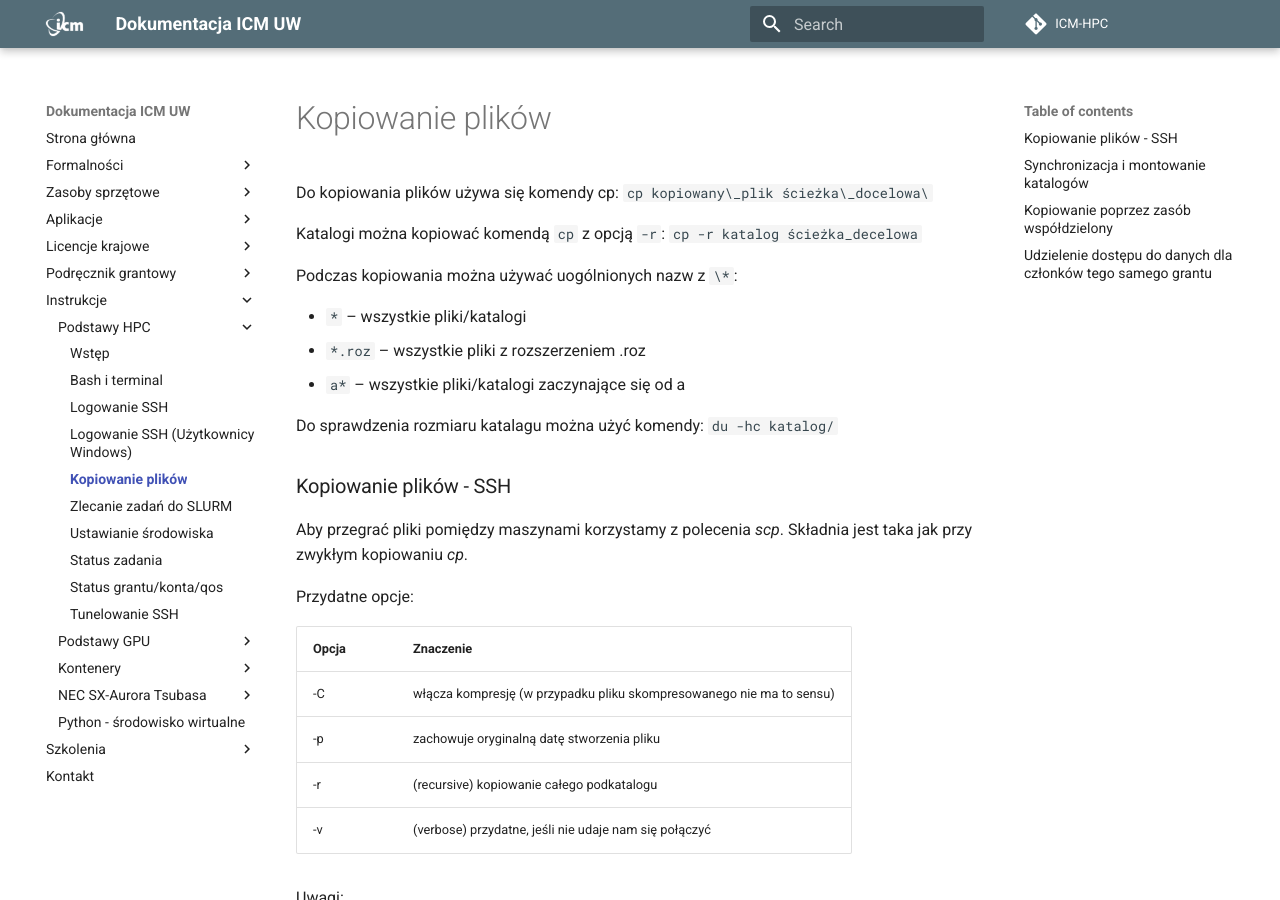
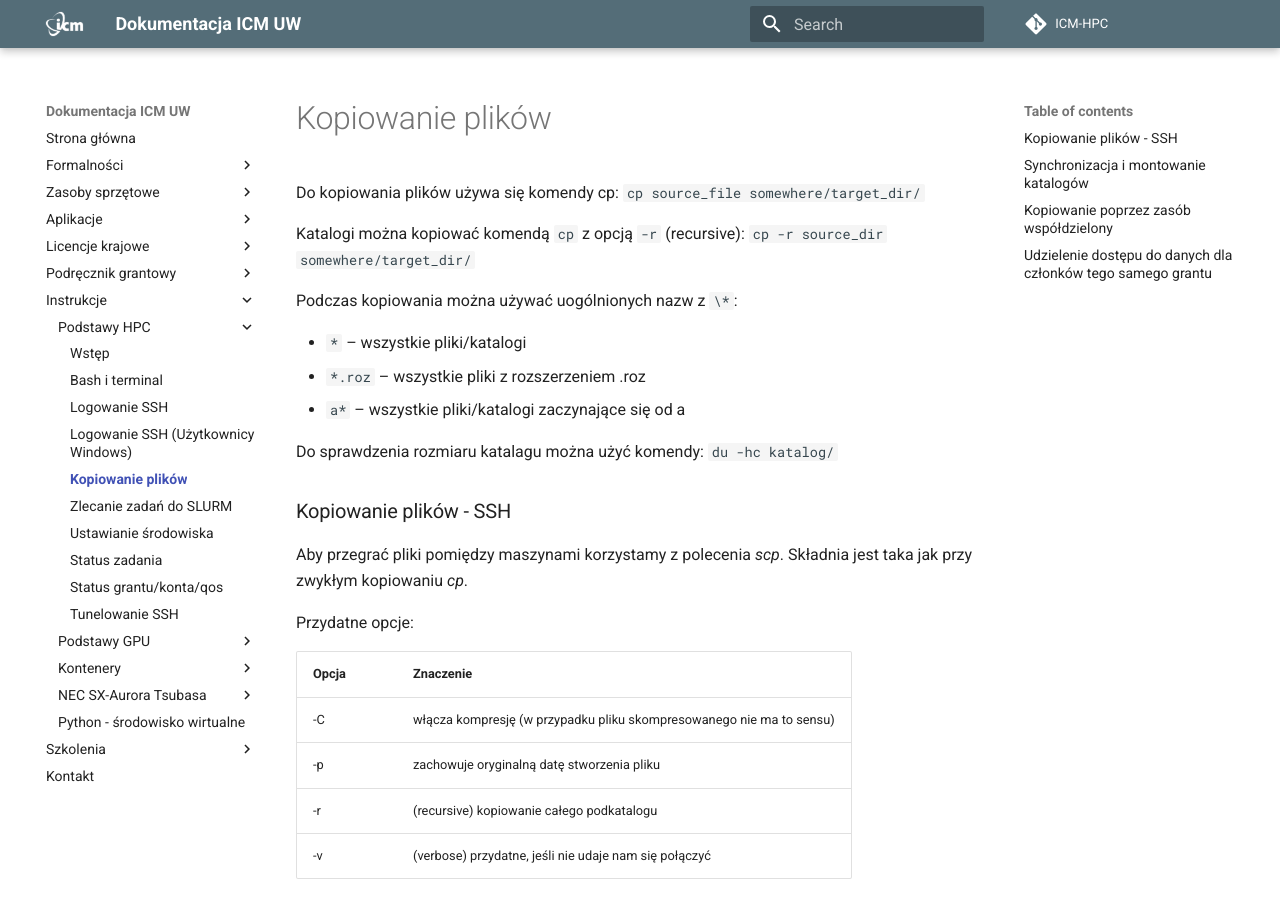
Before and after one commit to kubajal/hpc-docs, an MkDocs documentation site: the page built from docs/Tutorials/HPC-intro/kopiowanie_plikow.md, in a window 1280 px wide and 900 px high. Built offline with MkDocs 1.6.1 and Material for MkDocs 9.7.7, drawn with Linux system fonts in a browser that asks for light colours.

Commit message:
minor tweaks

```diff
--- a/docs/Tutorials/HPC-intro/kopiowanie_plikow.md
+++ b/docs/Tutorials/HPC-intro/kopiowanie_plikow.md
@@ -6,10 +6,10 @@ draft: false
 
 
 Do kopiowania plików używa się komendy cp:
-`cp kopiowany\_plik ścieżka\_docelowa\`
+`cp source_file somewhere/target_dir/`
 
-Katalogi można kopiować komendą `cp` z opcją `-r`:
-`cp -r katalog ścieżka_decelowa`
+Katalogi można kopiować komendą `cp` z opcją `-r` (recursive):
+`cp -r source_dir somewhere/target_dir/`
 
 Podczas kopiowania można używać uogólnionych nazw z `\*`:
 
```
Also changed, not shown: docs/Tutorials/HPC-intro/introduction.md (+2 -2 lines), docs/Tutorials/HPC-intro/slurm_intro.md (+0 -1 lines), docs/Tutorials/HPC-intro/status_grantu_i_konta.md (+2 -0 lines).
